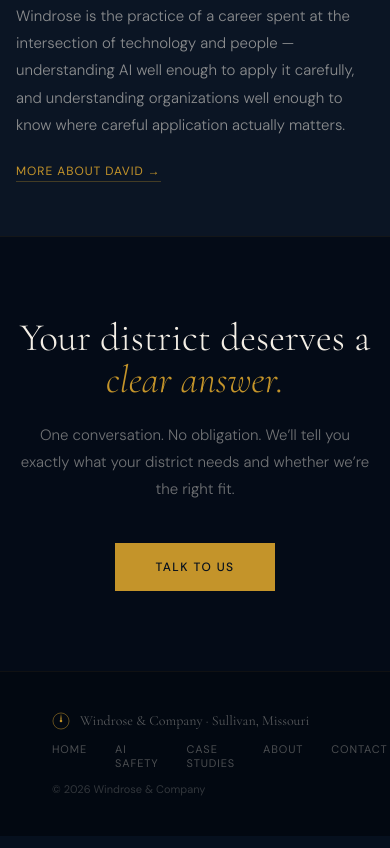
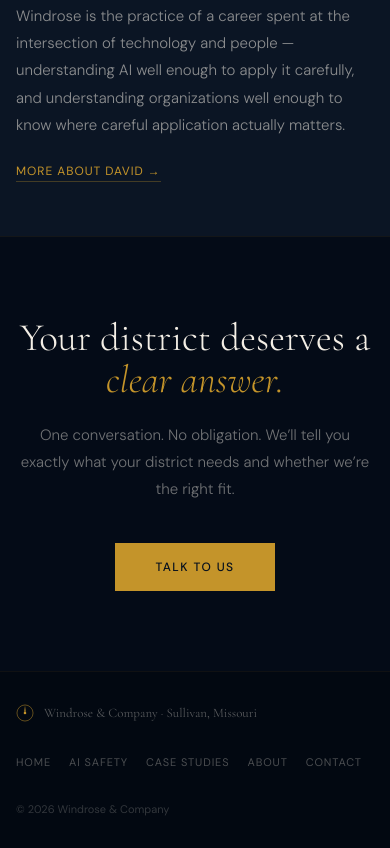
Before and after one commit to drod1107/windrose-nextjs, an Astro site: page / in a window 390 px wide. Shown: the part 4438-5286 px from the top of the page. Built offline with nearby package versions, Linux system fonts and the light colour scheme; Astro itself is replaced by a stand-in of ours.

Commit message:
Make footer responsive on small screens

```diff
--- a/src/components/Footer.astro
+++ b/src/components/Footer.astro
@@ -1,18 +1,92 @@
-<footer style="background:#020811;padding:40px 52px;border-top:1px solid rgba(196,148,42,0.07);display:flex;align-items:center;justify-content:space-between;">
-  <div style="display:flex;align-items:center;gap:10px;">
+<footer class="site-footer">
+  <div class="footer-brand">
     <svg width="18" height="18" viewBox="0 0 28 28" fill="none" aria-hidden="true">
       <circle cx="14" cy="14" r="12.5" stroke="#C4942A" stroke-width="0.75" fill="none"/>
       <circle cx="14" cy="14" r="2" fill="#C4942A"/>
       <polygon points="14,2.5 15.2,12.5 14,11.5 12.8,12.5" fill="#C4942A"/>
     </svg>
-    <span style="font-family:'Cormorant Garamond',serif;font-size:14px;color:rgba(244,239,230,0.35);">Windrose &amp; Company &middot; Sullivan, Missouri</span>
+    <span>Windrose &amp; Company &middot; Sullivan, Missouri</span>
   </div>
-  <nav style="display:flex;gap:28px;" aria-label="Footer navigation">
-    <a href="/" style="font-family:'DM Sans',sans-serif;font-size:11px;color:rgba(244,239,230,0.3);letter-spacing:0.08em;text-transform:uppercase;">Home</a>
-    <a href="/schools" style="font-family:'DM Sans',sans-serif;font-size:11px;color:rgba(244,239,230,0.3);letter-spacing:0.08em;text-transform:uppercase;">AI Safety</a>
-    <a href="/case-studies" style="font-family:'DM Sans',sans-serif;font-size:11px;color:rgba(244,239,230,0.3);letter-spacing:0.08em;text-transform:uppercase;">Case Studies</a>
-    <a href="/about" style="font-family:'DM Sans',sans-serif;font-size:11px;color:rgba(244,239,230,0.3);letter-spacing:0.08em;text-transform:uppercase;">About</a>
-    <a href="/contact" style="font-family:'DM Sans',sans-serif;font-size:11px;color:rgba(244,239,230,0.3);letter-spacing:0.08em;text-transform:uppercase;">Contact</a>
+
+  <nav class="footer-nav" aria-label="Footer navigation">
+    <a href="/">Home</a>
+    <a href="/schools">AI Safety</a>
+    <a href="/case-studies">Case Studies</a>
+    <a href="/about">About</a>
+    <a href="/contact">Contact</a>
   </nav>
-  <span style="font-family:'DM Sans',sans-serif;font-size:11px;color:rgba(244,239,230,0.2);">&copy; 2026 Windrose &amp; Company</span>
+
+  <span class="copyright">&copy; 2026 Windrose &amp; Company</span>
 </footer>
+
+<style>
+  .site-footer {
+    background: #020811;
+    padding: 40px 52px;
+    border-top: 1px solid rgba(196, 148, 42, 0.07);
+    display: flex;
+    align-items: center;
+    justify-content: space-between;
+    gap: 28px;
+  }
+
+  .footer-brand {
+    display: flex;
+    align-items: center;
+    gap: 10px;
+    min-width: 0;
+  }
+
+  .footer-brand svg { flex: 0 0 auto; }
+
+  .footer-brand span {
+    font-family: 'Cormorant Garamond', serif;
+    font-size: 14px;
+    color: rgba(244, 239, 230, 0.35);
+  }
+
+  .footer-nav {
+    display: flex;
+    gap: 28px;
+    align-items: center;
+  }
+
+  .footer-nav a,
+  .copyright {
+    font-family: 'DM Sans', sans-serif;
+    font-size: 11px;
+    letter-spacing: 0.08em;
+    text-transform: uppercase;
+    white-space: nowrap;
+  }
+
+  .footer-nav a { color: rgba(244, 239, 230, 0.3); }
+  .copyright { color: rgba(244, 239, 230, 0.2); letter-spacing: 0; text-transform: none; }
+
+  @media (max-width: 900px) {
+    .site-footer {
+      padding: 36px 20px;
+      flex-direction: column;
+      align-items: flex-start;
+      gap: 24px;
+    }
+
+    .footer-nav {
+      width: 100%;
+      flex-wrap: wrap;
+      gap: 12px 22px;
+    }
+
+    .footer-nav a {
+      min-height: 32px;
+      display: flex;
+      align-items: center;
+    }
+  }
+
+  @media (max-width: 480px) {
+    .site-footer { padding: 32px 16px; }
+    .footer-brand span { font-size: 13px; }
+    .footer-nav { gap: 10px 18px; }
+  }
+</style>
```
